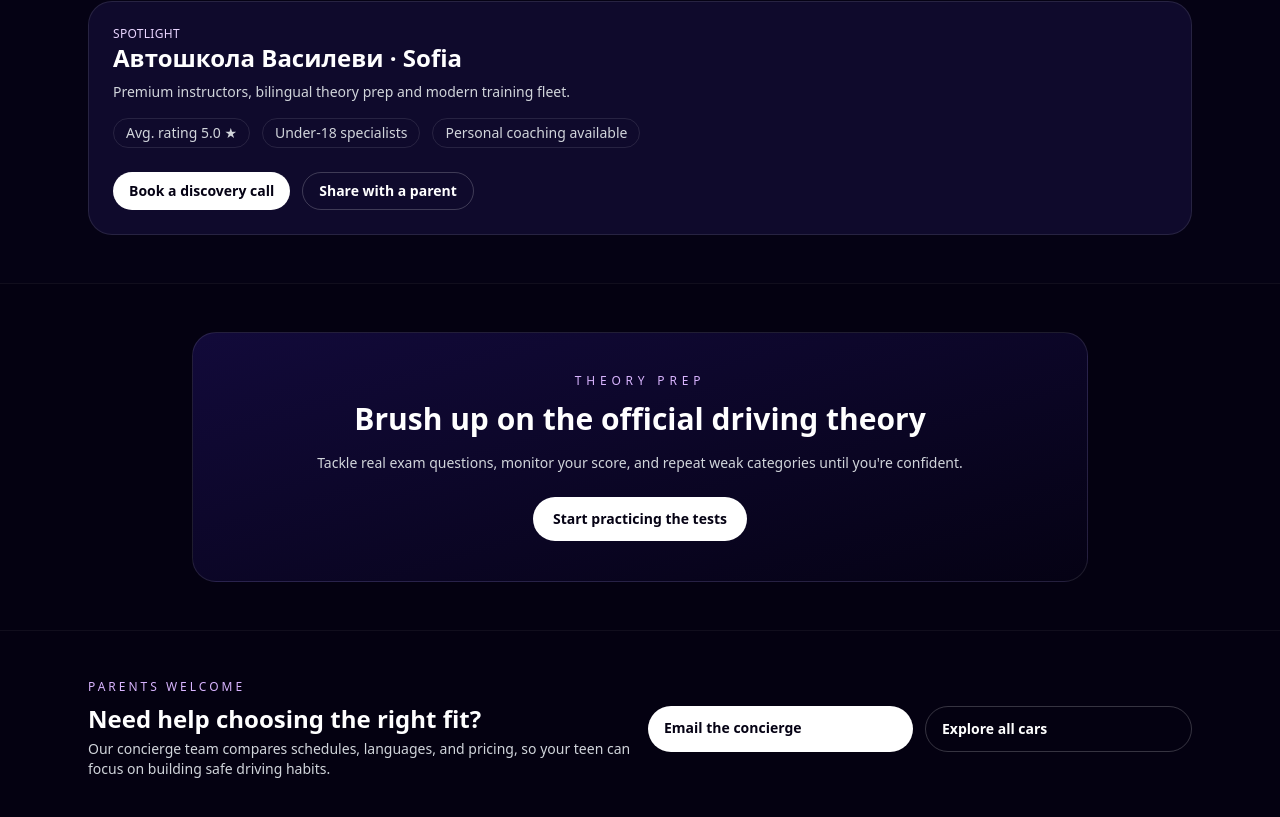
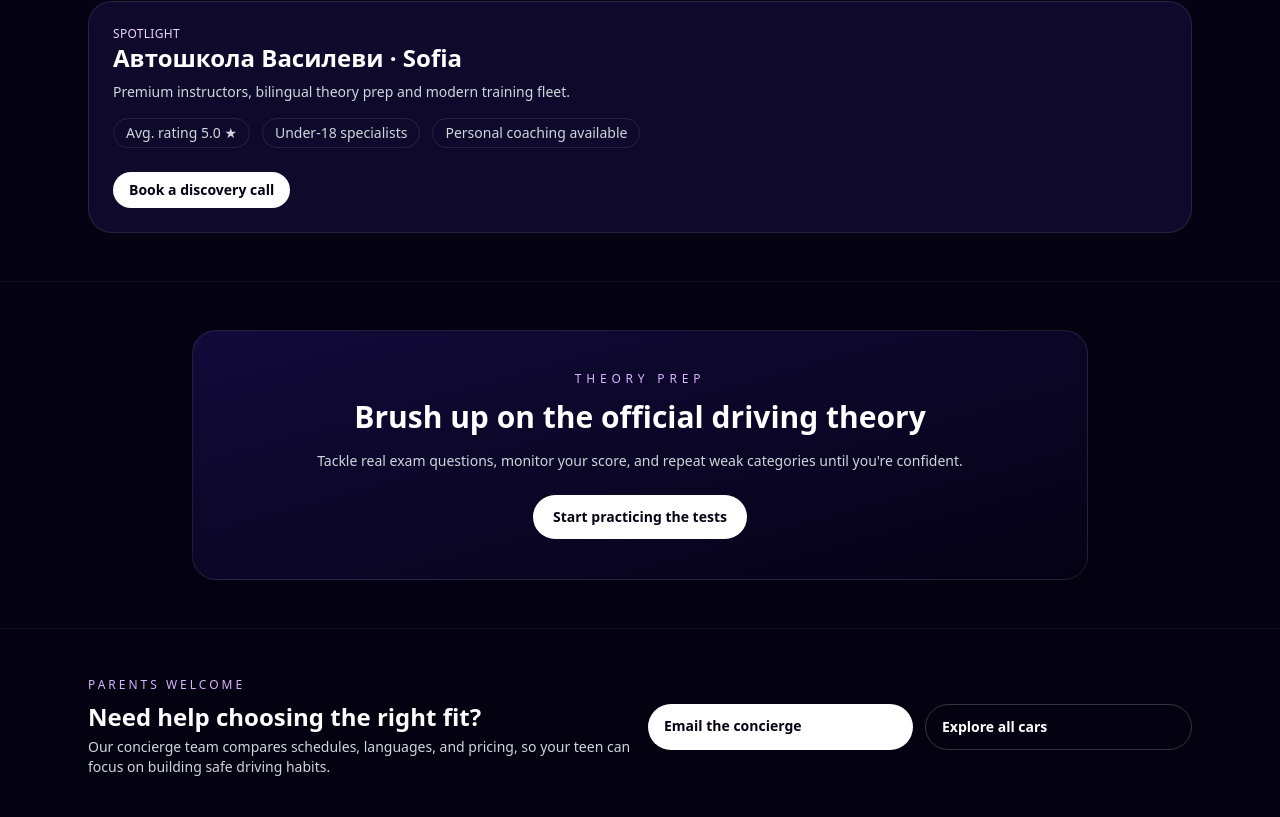
Before and after one commit to AVStanev222/CarChooser, a Next.js app in the folder carchooser/: page /young-drivers in a window 1280 px wide. Shown: the part 1294-2111 px from the top of the page. Built offline with nearby package versions, Linux system fonts and the light colour scheme.

Commit message:
Fix  call

```diff
--- a/carchooser/app/young-drivers/page.tsx
+++ b/carchooser/app/young-drivers/page.tsx
@@ -13,6 +13,7 @@ type School = {
   lat: number;
   lng: number;
   url: string;
+  bookLink: string;
 };
 
 const schools: School[] = [
@@ -24,6 +25,7 @@ const schools: School[] = [
     lat: 42.6977,
     lng: 23.3219,
     url: "https://vasilevi.com",
+    bookLink: "mailto:info@vasilevi.com?subject=Discovery%20call",
   },
   {
     name: "Avto-Shkola.bg",
@@ -33,6 +35,7 @@ const schools: School[] = [
     lat: 42.1354,
     lng: 24.7453,
     url: "https://www.avto-shkola.bg",
+    bookLink: "mailto:b.bochev@percenta.bg?subject=Discovery%20call",
   },
   {
     name: "Автошкола Валек",
@@ -42,6 +45,7 @@ const schools: School[] = [
     lat: 43.1541,
     lng: 27.9147,
     url: "https://shofiorskikursove-varna.com/?gad_source=1&gad_campaignid=8773370342&gbraid=0AAAAADrniWWRMYii6wqyl630iRrgcu2Sa&gclid=CjwKCAiAz_DIBhBJEiwAVH2XwKLcOcCR6ZGSuMKagpmkE2Oee6knWk1aeLnHDbwdWbFUaINn0x6VwRoCAMMQAvD_BwE",
+    bookLink: "mailto:valek@gmail.com?subject=Discovery%20call",
   },
   {
     name: "Автошкола Панайотов",
@@ -51,6 +55,7 @@ const schools: School[] = [
     lat: 43.8356,
     lng: 25.9657,
     url: "https://avtoshkola-panayotov.com",
+    bookLink: "mailto:panayotovcar@abv.bg?subject=Discovery%20call",
   },
   {
     name: "Автошкола Бургас – Кънчо Николов 2015",
@@ -60,6 +65,7 @@ const schools: School[] = [
     lat: 42.3648,
     lng: 27.4526,
     url: "https://www.avtoschool-burgas.bg",
+    bookLink: "mailto:info@avtoscool-burgas.bg?subject=Discovery%20call",
   },
 ];
 
@@ -190,6 +196,7 @@ export default function YoungDriversPage() {
     [selectedSchool]
   );
 
+
   return (
     <main className="min-h-screen bg-[#050214] text-white">
       <section className="border-b border-white/5 bg-gradient-to-b from-[#120a3a] to-transparent py-16">
@@ -304,12 +311,14 @@ export default function YoungDriversPage() {
               </span>
             </div>
             <div className="mt-6 flex flex-wrap gap-3">
-              <button className="rounded-full bg-white px-4 py-2 text-sm font-semibold text-[#050214] transition hover:bg-gray-100">
+              <Link
+                href={spotlightSchool.bookLink}
+                target="_blank"
+                rel="noopener noreferrer"
+                className="rounded-full bg-white px-4 py-2 text-sm font-semibold text-[#050214] transition hover:bg-gray-100"
+              >
                 Book a discovery call
-              </button>
-              <button className="rounded-full border border-white/20 px-4 py-2 text-sm font-semibold text-white transition hover:border-white">
-                Share with a parent
-              </button>
+              </Link>
             </div>
           </div>
         )}
```
